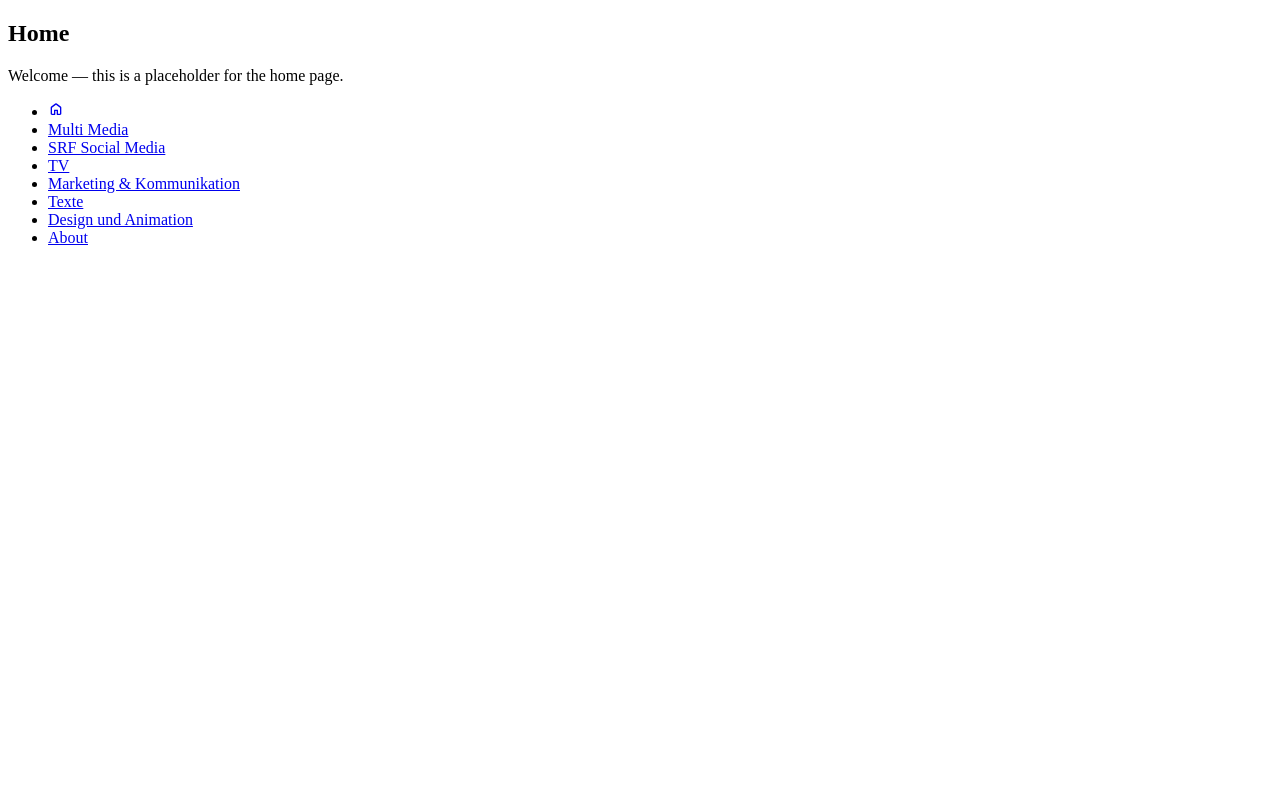
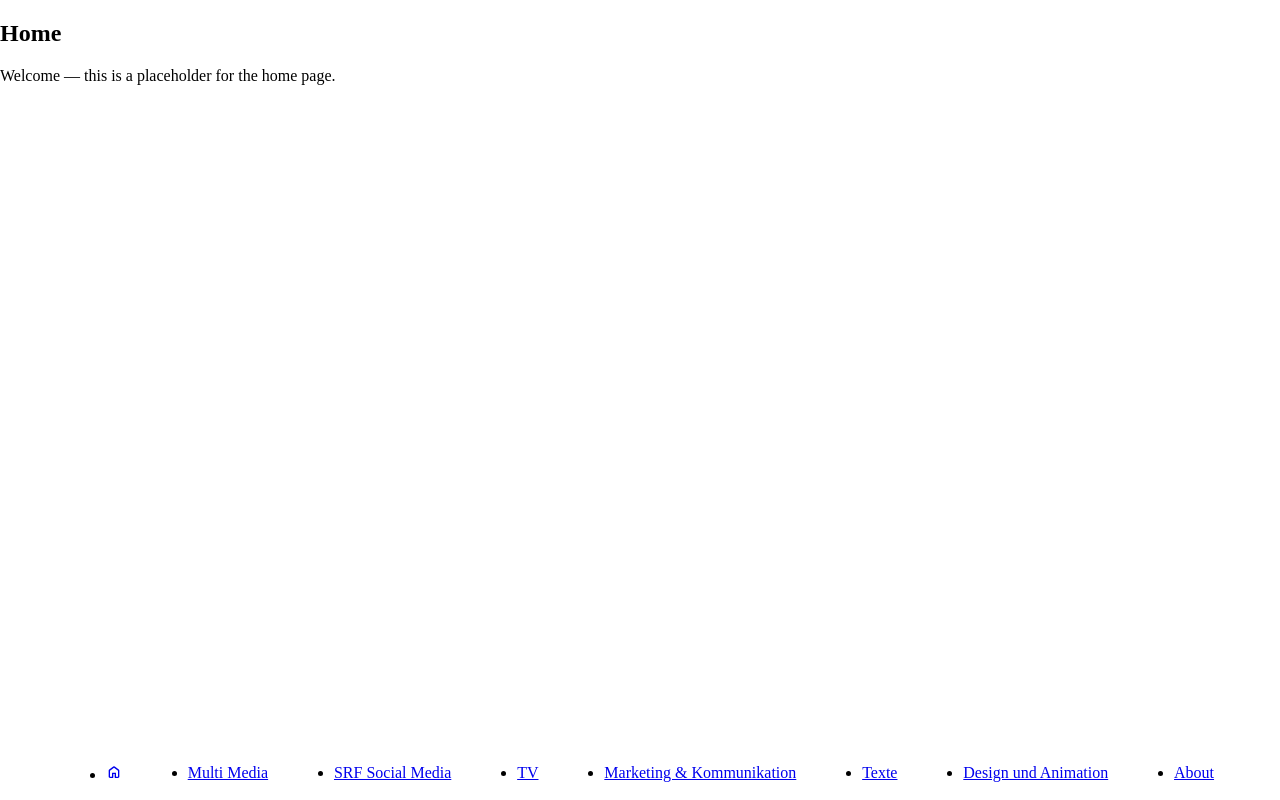
Before and after one commit to vellamassi/PortfolioMagali, a React (Vite) app: page / in a window 1280 px wide. Built offline with nearby package versions, Linux system fonts and the light colour scheme; no server answers; what @directus/sdk would draw is missing.

Commit message:
Add sass and base styling

```diff
--- /dev/null
+++ b/css/components/body.scss
@@ -0,0 +1,11 @@
+body {
+    margin: 0;
+    padding: 0;
+
+    #root {
+        min-height: 100vh;
+        display: flex;
+        flex-direction: column;
+        justify-content: space-between;
+    }
+}
--- /dev/null
+++ b/css/components/navigation.scss
@@ -0,0 +1,6 @@
+.nav {
+    &__buttons {
+        display: flex;
+        justify-content: space-evenly;
+    }
+}
--- /dev/null
+++ b/css/main.scss
@@ -0,0 +1,2 @@
+@import 'components/body.scss';
+@import 'components/navigation.scss';
--- a/package.json
+++ b/package.json
@@ -30,6 +30,7 @@
     "eslint-plugin-react-hooks": "^7.1.1",
     "eslint-plugin-react-refresh": "^0.5.3",
     "globals": "^17.7.0",
+    "sass": "^1.102.0",
     "typescript": "~6.0.2",
     "typescript-eslint": "^8.65.0",
     "vite": "^8.2.0"
--- a/src/main.tsx
+++ b/src/main.tsx
@@ -1,6 +1,7 @@
 import { StrictMode } from 'react'
 import { createRoot } from 'react-dom/client'
 import { BrowserRouter } from 'react-router-dom'
+import '../css/main.scss'
 import App from './App.tsx'
 
 createRoot(document.getElementById('root')!).render(
```
Also changed, not shown: 1 other file (tests, documents, lock files or other folders).
